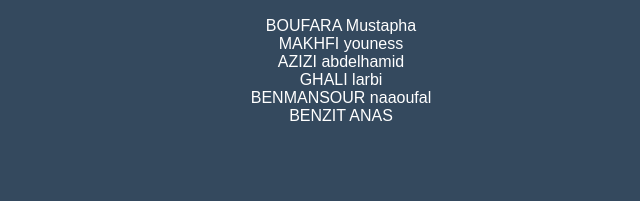
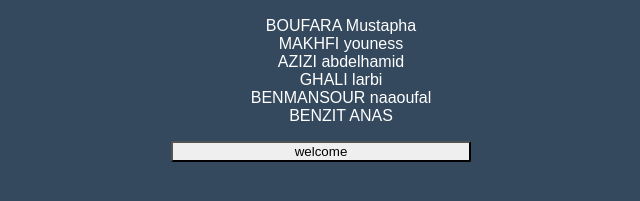
Before and after one commit to naaoufal/project-beta, a plain HTML site: page index.html in a window 1280 px wide. Shown: the part 27-228 px from the top of the page, without its empty margins (319-959 px from the left). Drawn offline with Linux system fonts and the light colour scheme.

Commit message:
git commit -m

```diff
--- a/css/style.css
+++ b/css/style.css
@@ -9,3 +9,7 @@ li{
 list-style:none;
 
 }
+input{
+width:300px;
+border-radius:2px;
+}
--- a/index.html
+++ b/index.html
@@ -16,5 +16,6 @@
 	<li>BENMANSOUR naaoufal</li>
 	<li>BENZIT ANAS</li>
 </ul>
+<input type="submit" value="welcome"
 </body>
 </html>
```
